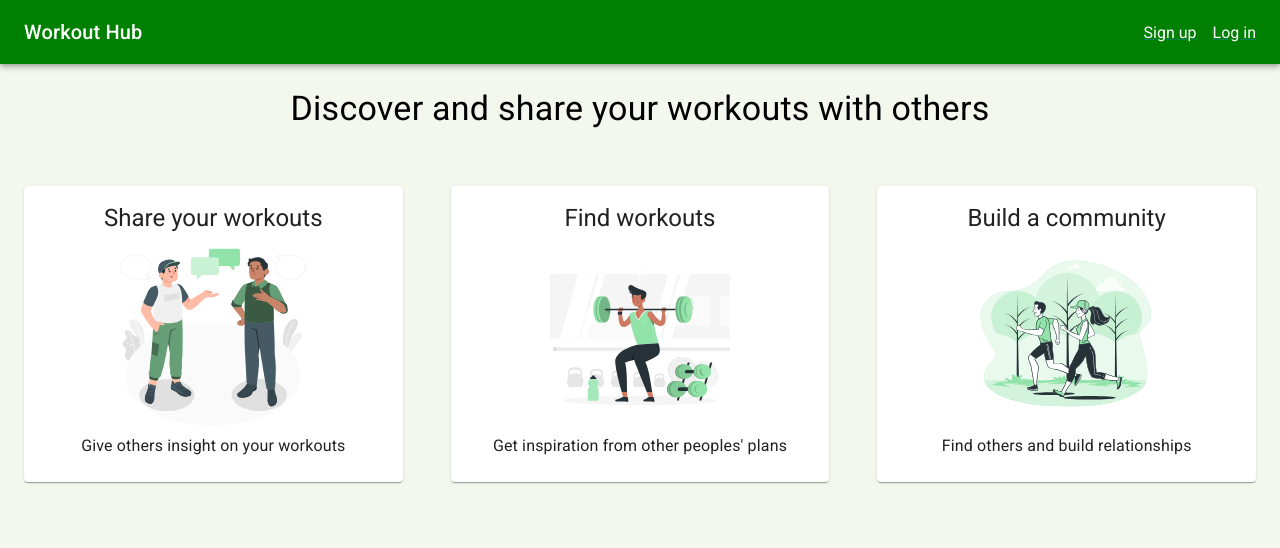
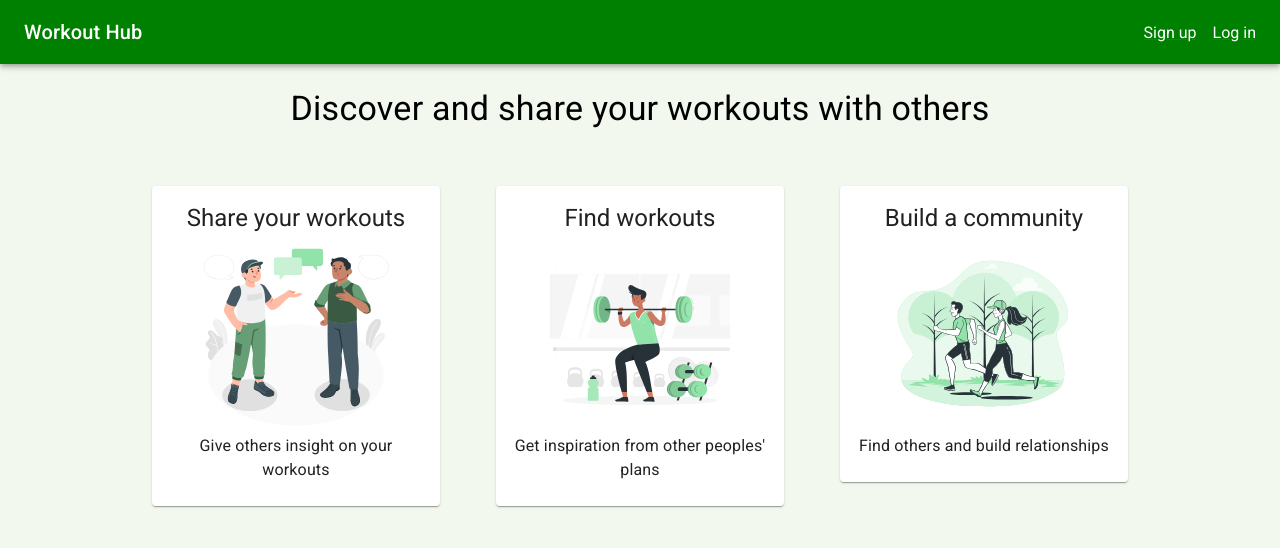
Before and after one commit to squach28/workout_hub, a React (Vite) app in the folder frontend/: page / in a window 1280 px wide. Shown: the top 548 px of the page. Built offline with nearby package versions, Linux system fonts and the light colour scheme.

Commit message:
adjusted responsiveness for cards on landing page

```diff
--- a/frontend/src/pages/Landing.tsx
+++ b/frontend/src/pages/Landing.tsx
@@ -1,4 +1,4 @@
-import { Box, Card, CardContent, Typography } from "@mui/material";
+import { Box, Card, CardContent, Container, Typography } from "@mui/material";
 import Grid from "@mui/material/Grid2";
 import Navbar from "../components/Navbar";
 import joggingImg from "../assets/images/people_jogging.svg";
@@ -38,9 +38,10 @@ const Landing = () => {
       <Typography textAlign="center" variant="h4" sx={{ mt: 3 }}>
         Discover and share your workouts with others
       </Typography>
+      <Box sx={{ maxWidth: { md: "80%" }, mx: { md: "auto" } }}>
         <Grid
           container
-        spacing={{ xs: 4, sm: 6 }}
+          spacing={{ xs: 4, sm: 7 }}
           sx={{
             my: 4,
             p: { sm: 1, md: 3 },
@@ -74,13 +75,16 @@ const Landing = () => {
                     src={content.imageUrl}
                     alt="a guy and a girl running in the park"
                   />
-                <Typography variant="body1">{content.description}</Typography>
+                  <Typography variant="body1" textAlign="center">
+                    {content.description}
+                  </Typography>
                 </CardContent>
               </Card>
             </Grid>
           ))}
         </Grid>
       </Box>
+    </Box>
   );
 };
 
```
Lines whose indentation alone changed are shown as unchanged.
